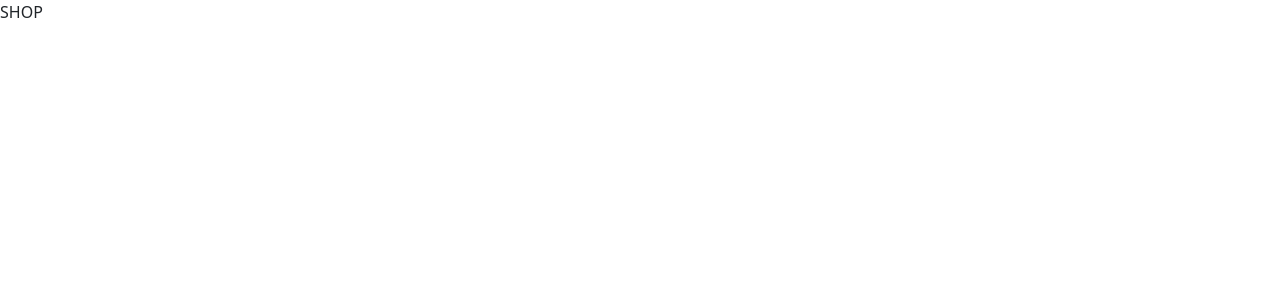
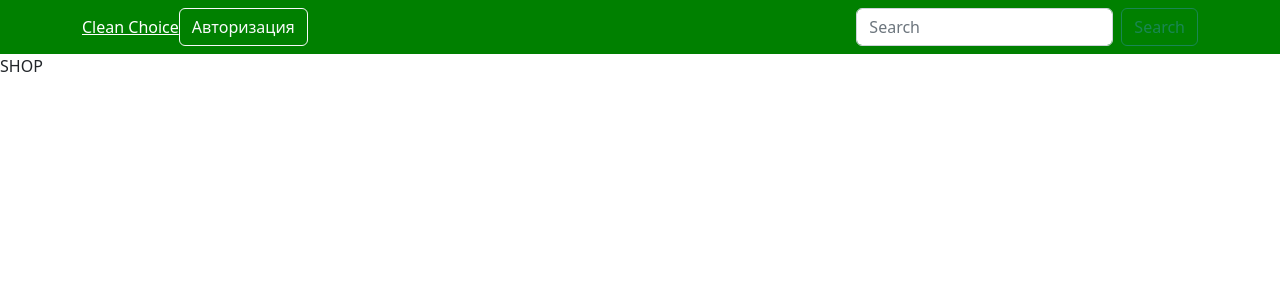
Before and after one commit to j1ter/PROProject, a React (Create React App) app in the folder client/: page / in a window 1280 px wide. Shown: the top 300 px of the page. Built offline with nearby package versions, Linux system fonts and the light colour scheme.

Commit message:
Navbar
v1

```diff
--- a/client/src/App.js
+++ b/client/src/App.js
@@ -1,10 +1,13 @@
 import { BrowserRouter } from "react-router-dom";
 import AppRouter from "./components/AppRouter";
+import NavBar from "./components/NavBar";
 
 
 function App() {
   return (
     <BrowserRouter>
+    <NavBar />
+
      <AppRouter />
     </BrowserRouter>
   );
--- /dev/null
+++ b/client/src/components/NavBar.js
@@ -0,0 +1,44 @@
+import Button from 'react-bootstrap/Button';
+import Container from 'react-bootstrap/Container';
+import Form from 'react-bootstrap/Form';
+import Nav from 'react-bootstrap/Nav';
+import Navbar from 'react-bootstrap/Navbar';
+
+
+import React, { useContext } from "react";
+import { Context } from "../index";
+import { NavLink } from 'react-router-dom/cjs/react-router-dom.min';
+import { SHOP_ROUTE } from '../utils/consts';
+import {observer} from "mobx-react-lite"
+
+const NavBar = observer(()=> {
+    const {user} = useContext(Context)
+    return (
+        <Navbar style={{backgroundColor: 'green'}}>
+        <Container>
+          <NavLink style={{color:'white'}} to={SHOP_ROUTE}>Clean Choice</NavLink>
+          {user.isAuth ?
+          <Nav className="me-auto">
+           <Button variant={'outline-light'}>Админ панель</Button>
+           <Button variant={'outline-light'} className="ml-4">Войти</Button>
+           </Nav>
+           :
+           <Nav className="me-auto">
+           <Button variant={'outline-light'} onClick={() => user.setIsAuth(true)}>Авторизация</Button>
+           </Nav>
+           }
+           <Form className="d-flex">
+             <Form.Control
+              type="search"
+              placeholder="Search"
+              className="me-2"
+              aria-label="Search"
+             />
+             <Button variant="outline-success">Search</Button>
+             </Form>
+        </Container>
+      </Navbar>
+    );
+});
+
+export default NavBar;
```
